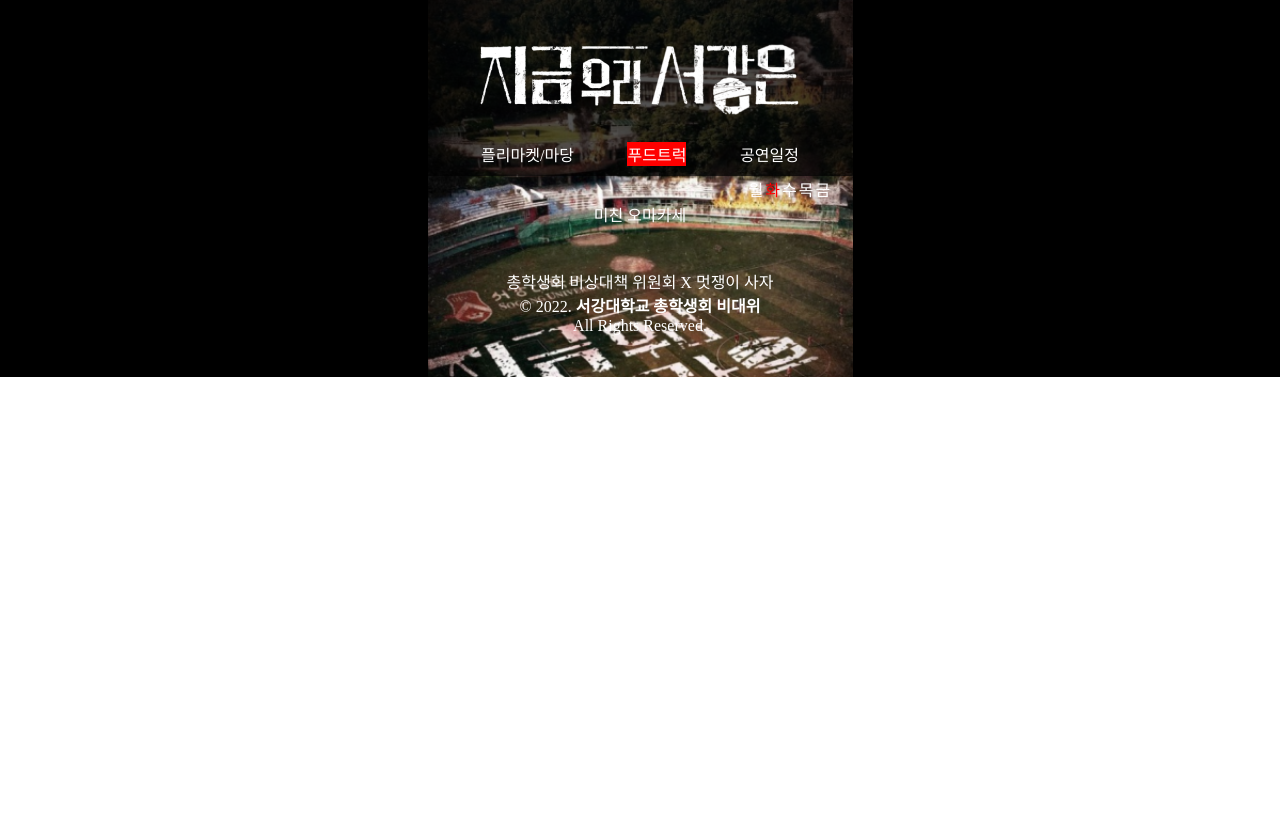
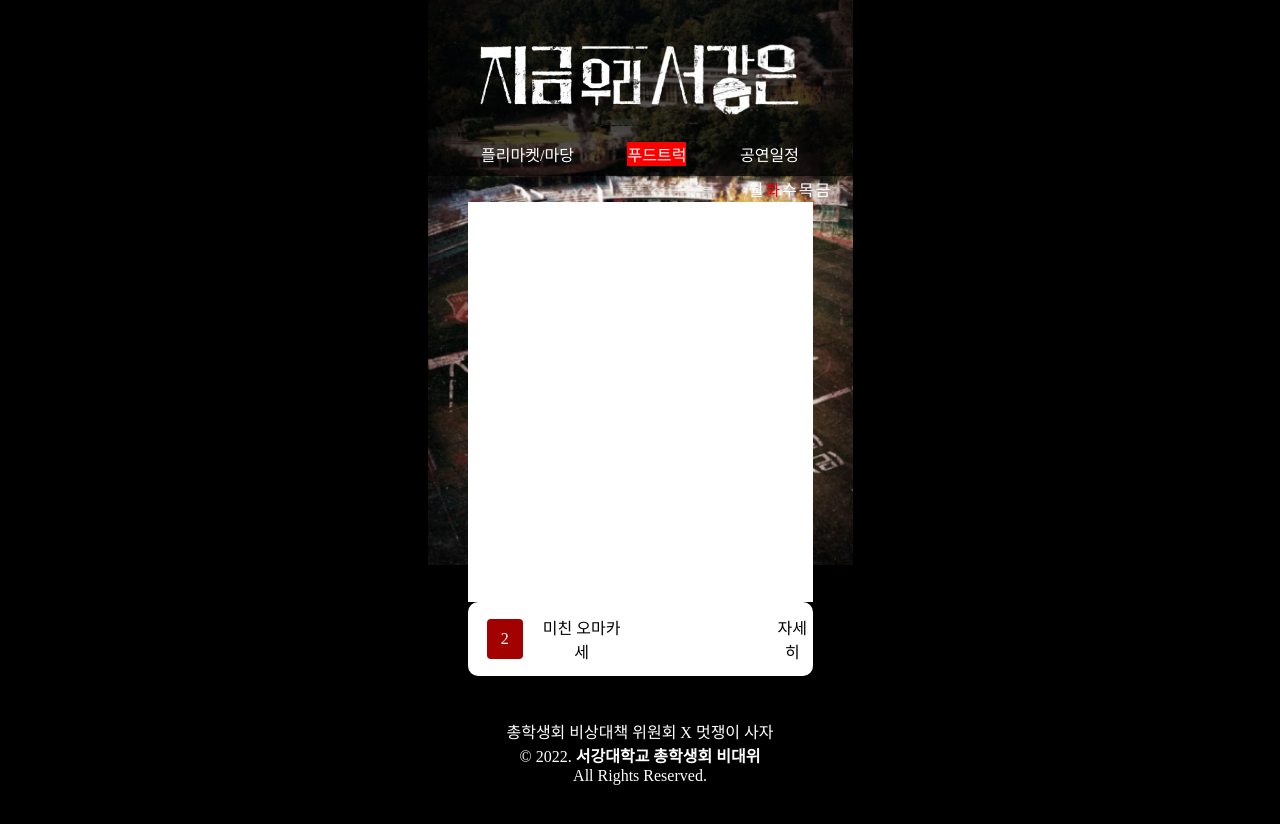
Before and after one commit to oooppq/2022fastival, a React (Create React App) app: page /food in a window 1280 px wide. Shown: the top 824 px of the page. Before the commit the page ends 800 px from the top, so only its background shows below. Built offline with nearby package versions, Linux system fonts and the light colour scheme; a web font is replaced by a local one.

Commit message:
implemented FoodCard

```diff
--- a/src/pages/Elements.jsx
+++ b/src/pages/Elements.jsx
@@ -3,6 +3,9 @@ import {
   EventTitleDiv,
   EventDateDiv,
   EventPosterDiv,
+  FoodCard,
+  FoodCardNumber,
+  FoodCardDetail,
 } from "../styledComponent";
 
 export const EventComponentDiv = (props) => {
@@ -38,14 +41,16 @@ export const FleaComponentDiv = (props) => {
 
 export const FoodComponentDiv = (props) => {
   return (
-    <div
+    <FoodCard
       onClick={() => {
         props.setShowModal(true);
         props.setSelectedID(props.data.id);
       }}
     >
+      <FoodCardNumber><p>{props.data.id}</p></FoodCardNumber>
       {props.data.name}
-    </div>
+      <FoodCardDetail>자세히</FoodCardDetail>
+    </FoodCard>
   );
 };
 
--- a/src/pages/Food.jsx
+++ b/src/pages/Food.jsx
@@ -1,7 +1,7 @@
 import React, { useState } from "react";
 import { foods } from "../data";
 import Modal from "./Modal";
-import { DayContainerDiv } from "../styledComponent";
+import { DayContainerDiv, FoodCard, FoodMap } from "../styledComponent";
 import {
   dayConverter,
   pushDayDiv,
@@ -28,8 +28,10 @@ const Food = () => {
           dayOnClick(setSelectedDay, e);
         })}
       </DayContainerDiv>
+      <FoodMap></FoodMap>
+      {/* 데이터 추가 */}
 
-      {/* 데이터 추가 */}
+
       {pushData(
         foods,
         FoodComponentDiv,
@@ -37,6 +39,10 @@ const Food = () => {
         setShowModal,
         setSelectedID
       )}
+
+
+
+
       {showModal && (
         <Modal
           setShowModal={setShowModal}
--- a/src/styledComponent.js
+++ b/src/styledComponent.js
@@ -119,3 +119,44 @@ export const ModalInnerDiv = styled.div`
   border: 1px solid white;
   border-radius: 5px;
 `;
+
+
+//푸드트럭
+
+
+export const FoodMap = styled.div`
+width: 345px;
+height: 400px;
+background: white;
+margin: 0 auto;
+`
+export const FoodCard = styled.div`
+height: 74px;
+width: 345px;
+left: 35px;
+top: 600px;
+border-radius: 10px;
+display: flex;
+align-items: center;
+background-color: white;
+color: black;
+margin: 0 auto;
+`
+
+export const FoodCardNumber = styled.div`
+margin-left: 19px;
+margin-right: 16px;
+height: 40px;
+width: 40px;
+border-radius: 4px;
+background-color:  #A30000;
+color: white;
+display: flex;
+justify-content: center;
+align-items: center;
+`
+
+export const FoodCardDetail = styled.div`
+margin-left: 148px;
+color: black;
+`
```
